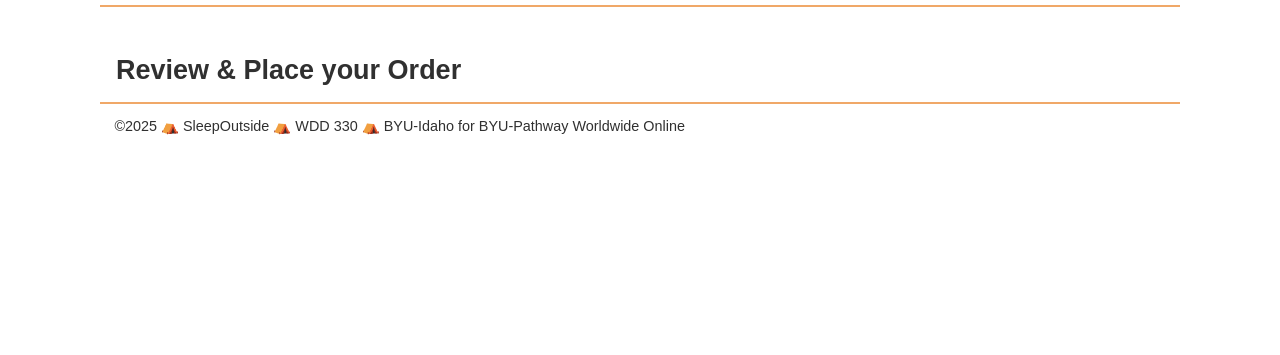
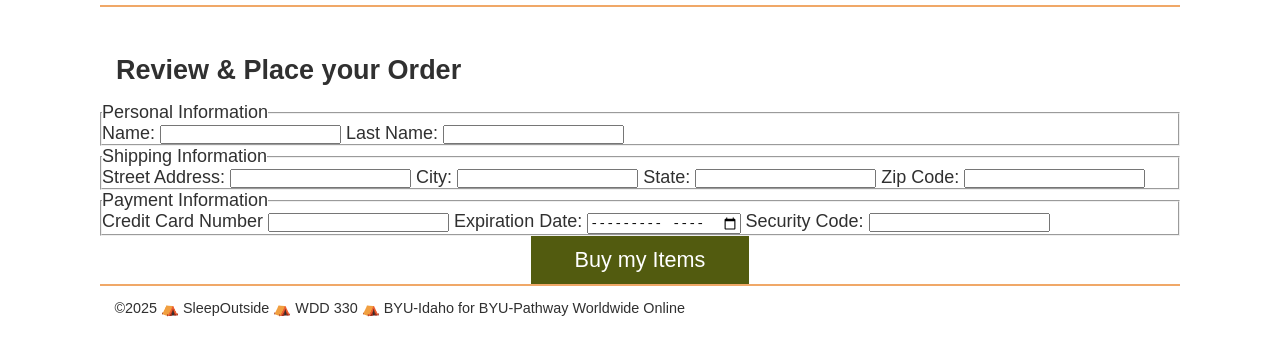
Before and after one commit to Salvadorito2003/wdd330-sleepoutside-team13, a website built with Vite: page src/checkout/index.html in a window 1280 px wide. Shown: the part 71-426 px from the top of the page. Built offline with nearby package versions, Linux system fonts and the light colour scheme; files whose address does not match are found by name.

Commit message:
Fixed and added checkout button

```diff
--- a/src/checkout/index.html
+++ b/src/checkout/index.html
@@ -21,6 +21,46 @@
       <section class="products">
         <h2>Review & Place your Order</h2>
       </section>
+      <form action="/submit" method="post">
+
+        <fieldset>
+          <legend>Personal Information</legend>
+          <label for="name">Name:</label>
+          <input type="text" id="name" name="name" required/>
+          <label for="last-name">Last Name:</label>
+          <input type="text" id="last-name" name="last-name" required/>
+        </fieldset>
+
+        <fieldset>
+          <legend>Shipping Information</legend>
+          <label for="address">Street Address:</label>
+          <input type="text" id="address" name="address" required/>
+
+          <label for="city">City:</label>
+          <input type="text" id="city" name="city" required/>
+
+          <label for="state">State:</label>
+          <input type="text" id="state" name="state" required/>
+
+          <label for="zip-code">Zip Code:</label>
+          <input type="text" id="zip-code" name="zip-code" required/>
+        </fieldset>
+
+        <fieldset>
+          <legend>Payment Information</legend>
+          <label for ="credit-card-number">Credit Card Number</label>
+          <input type ="text" id="credit-card-number" name="credit-card-number" required/>
+
+          <label for ="expiration-date">Expiration Date:</label>
+          <input type ="month" id="expiration-date" name="expiration-date" required/>
+
+          <label for ="security-code">Security Code:</label>
+          <input type ="text" id="security-code" name="security-code" required/>
+        </fieldset>
+
+        <button type="submit">Buy my Items</button>
+
+      </form>
     </main>
 
     <footer id="main-footer">
--- a/src/js/cart.js
+++ b/src/js/cart.js
@@ -59,11 +59,12 @@ init();
 function checkCart (areItems) {
   const cartItems = getLocalStorage("so-cart");
   const cartFooter = document.querySelector(".cart-footer");
+  const cartTotal = document.querySelector(".cart-total");
   if (areItems == true) {
     cartFooter.style.display = "block";
   }
   let total = 0;
   cartItems.map((item) => {
     total += item.FinalPrice})
-    cartFooter.innerHTML = `Total: ${total.toFixed(2)}$`;
+    cartTotal.innerHTML = `Total: ${total.toFixed(2)}$`;
 }
```
Also changed, not shown: src/cart/index.html (+3 -0 lines).
